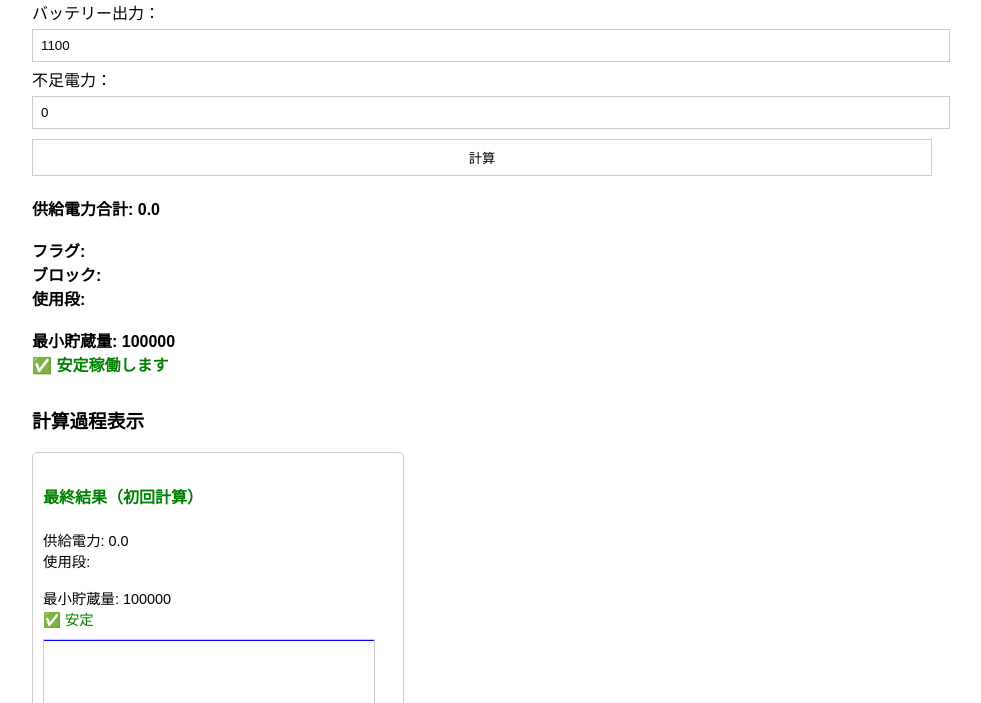
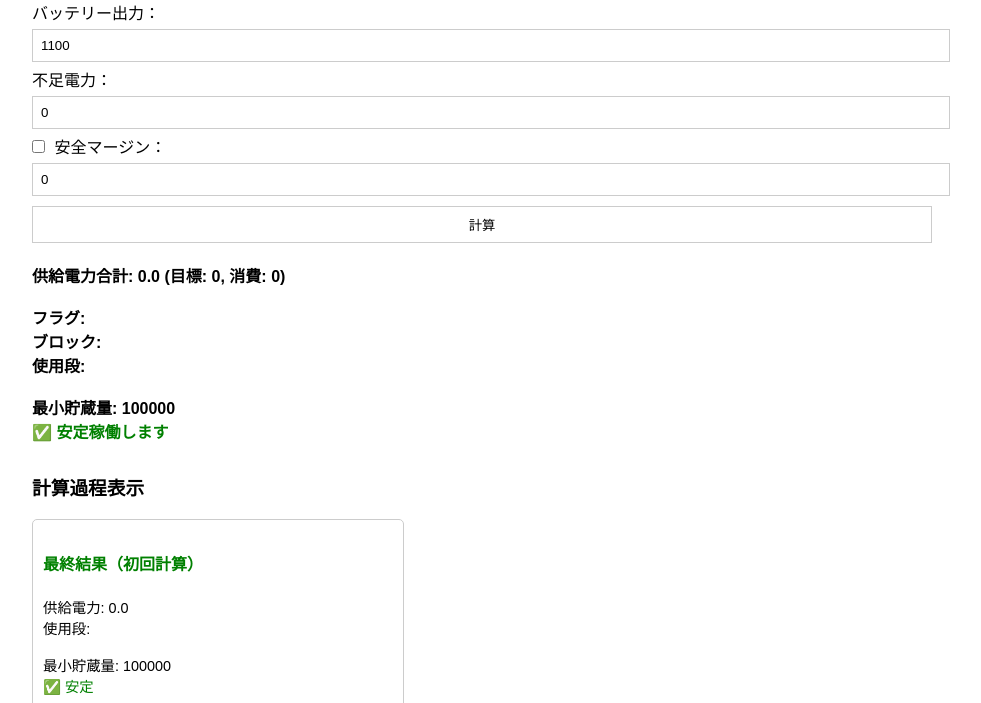
Before and after one commit to wurfel316/power-adjustment-tool, a plain HTML site: page index.html in a window 1280 px wide. Both pictures are taken after a click on the button "計算". Shown: the part 95-798 px from the top of the page, without its empty margins (158-1139 px from the left). Drawn offline with Linux system fonts and the light colour scheme.

Commit message:
Update index.html
安全マージン機能を実装

```diff
--- a/index.html
+++ b/index.html
@@ -116,6 +116,11 @@
     <input id="a" type="number" step="10" value="1100">
     不足電力：
     <input id="t" type="number" step="5" value="0">
+    <label>
+        <input id="marginCheck" type="checkbox" style="width: auto; margin-right: 5px;">
+        安全マージン：
+    </label>
+    <input id="m" type="number" step="5" value="0">
     <button onclick="calc()">計算</button>
     <div id="result"></div>
     <div id="all-steps" style="display: none; margin-top: 30px;">
@@ -129,26 +134,30 @@
         function calc() {
             const baseA = Number(document.getElementById("a").value);
             const T0 = Number(document.getElementById("t").value);
+            const margin = Number(document.getElementById("m").value);
+            const marginEnabled = document.getElementById("marginCheck").checked;
+            const targetT = marginEnabled ? T0 + margin : T0;
 
             // 全ての計算結果を保存する配列
             const allResults = [];
 
             // 初回計算（制限なし）
-            let result = runSimulation(baseA, T0, Infinity);
+            // runSimulation(baseA, allocationTarget, consumption, maxAllowedPow)
+            let result = runSimulation(baseA, targetT, T0, Infinity);
             allResults.push({ result: result, step: 0, maxPowLimit: Infinity });
             let retryCount = 0;
 
             // deadの場合、最大パルス段を下げて再計算
             // パルス段(p>=3)が存在する場合のみリトライ可能
             while (result.dead && result.maxPulsePow >= 3 && retryCount < 10) {
-                result = runSimulation(baseA, T0, result.maxPulsePow - 1);
+                result = runSimulation(baseA, targetT, T0, result.maxPulsePow - 1);
                 retryCount++;
                 allResults.push({ result: result, step: retryCount, maxPowLimit: result.maxPulsePow });
             }
 
             // 結果表示
             let text = "";
-            text += `供給電力合計: ${result.current.toFixed(1)}<br>`;
+            text += `供給電力合計: ${result.current.toFixed(1)} (目標: ${targetT}, 消費: ${T0})<br>`;
 
             // 構成要素の表示（段順にソート）
             const sortedUsed = [...result.used].sort((a, b) => a.pow - b.pow);
@@ -257,14 +266,24 @@
             const axisColor = isDarkMode ? "#e0e0e0" : "black";
 
             if (result.times.length > 1) {
-                // グラフのX軸範囲：シミュレーションが終了した時間（枯渇時はその時点まで）
-                const maxTime = result.times[result.times.length - 1];
+                // グラフ描画の終了時刻を決定
+                // graphEndTimeが設定されていればそれを使用、なければ最後まで
+                const displayEndTime = result.graphEndTime !== null ? result.graphEndTime : result.times[result.times.length - 1];
+
+                // 表示する範囲のインデックスを見つける
+                let endIndex = result.times.findIndex(t => t >= displayEndTime);
+                if (endIndex === -1) endIndex = result.times.length - 1;
+
+                // 表示範囲のデータを抽出
+                const displayTimes = result.times.slice(0, endIndex + 1);
+                const displayStores = result.stores.slice(0, endIndex + 1);
+                const maxTime = displayTimes[displayTimes.length - 1];
 
                 ctx.beginPath();
-                ctx.moveTo(0, height - (result.stores[0] / STORAGE_MAX) * height);
-                for (let i = 1; i < result.times.length; i++) {
-                    const x = (result.times[i] / maxTime) * width;
-                    const y = height - (result.stores[i] / STORAGE_MAX) * height;
+                ctx.moveTo(0, height - (displayStores[0] / STORAGE_MAX) * height);
+                for (let i = 1; i < displayTimes.length; i++) {
+                    const x = (displayTimes[i] / maxTime) * width;
+                    const y = height - (displayStores[i] / STORAGE_MAX) * height;
                     ctx.lineTo(x, y);
                 }
 
@@ -283,15 +302,20 @@
                 ctx.fillStyle = axisColor;
                 ctx.font = "12px sans-serif";
                 ctx.textAlign = "right";
-                // 右端から少し離して表示
                 ctx.fillText(Math.round(maxTime) + "s", width - 5, height - 5);
             }
         }
 
-        function runSimulation(baseA, T0, maxAllowedPow) {
+        /**
+         * @param {number} baseA バッテリー出力
+         * @param {number} targetT 目標供給電力（不足電力＋マージン）
+         * @param {number} realT 実際の消費電力（不足電力）
+         * @param {number} maxAllowedPow 最大許容段数
+         */
+        function runSimulation(baseA, targetT, realT, maxAllowedPow) {
             const A = baseA * 4;
 
-            /* ===== 段選択 ===== */
+            /* ===== 段選択 (targetTを使用) ===== */
             let used = [];
             let current = 0;
             let value = A / 2;
@@ -300,7 +324,7 @@
             while (value > 1) {
                 // n（段数）が許容範囲内であれば追加判定
                 if (n <= maxAllowedPow) {
-                    if (current + value <= T0) {
+                    if (current + value <= targetT) {
                         current += value;
                         used.push({ val: value, pow: n });
                     }
@@ -309,8 +333,8 @@
                 n++;
             }
 
-            /* ===== T0を下回らないよう補正 ===== */
-            if (current < T0) {
+            /* ===== targetTを下回らないよう補正 ===== */
+            if (current < targetT) {
                 const usedPows = new Set(used.map(u => u.pow));
                 // nはループ終了後の値になっているので、maxAllowedPowと比較して調整
                 let extraPow = n - 1;
@@ -321,7 +345,7 @@
 
                 while (
                     extraPow > 0 &&
-                    (usedPows.has(extraPow) || current + extraVal < T0)
+                    (usedPows.has(extraPow) || current + extraVal < targetT)
                 ) {
                     extraPow--;
                     extraVal = A / Math.pow(2, extraPow);
@@ -336,12 +360,12 @@
                 }
             }
 
-            /* ===== 過剰分を削減する最適化 ===== */
-            // 値の大きい順にソートし、削除してもT0を下回らないなら削除する
+            /* ===== 過剰分を削減する最適化 (targetTを使用) ===== */
+            // 値の大きい順にソートし、削除してもtargetTを下回らないなら削除する
             used.sort((a, b) => b.val - a.val);
             for (let i = 0; i < used.length; i++) {
                 const u = used[i];
-                if (current - u.val >= T0) {
+                if (current - u.val >= targetT) {
                     current -= u.val;
                     used.splice(i, 1);
                     i--; // 削除したのでインデックスを調整
@@ -368,7 +392,7 @@
             const pulsePows = used.map(u => u.pow).filter(p => p >= 3);
             const maxPulsePow = pulsePows.length > 0 ? Math.max(...pulsePows) : 0;
 
-            /* ===== 時間シミュレーション ===== */
+            /* ===== 時間シミュレーション (realTを使用) ===== */
             // 最長パルス周期を計算してシミュレーション時間とする（視覚的にわかりやすくするため2倍）
             const maxCycle = pulsePows.length > 0 ? 10 * Math.pow(2, Math.max(...pulsePows)) : 3600;
             const simTime = maxCycle * 2;
@@ -380,6 +404,8 @@
             // recovered: 減った後、再び満タンまで回復したかどうか
             let hasDropped = false;
             let recovered = false;
+            let fullCount = 0; // 満タンになった回数
+            let graphEndTime = null; // グラフ描画を終了する時刻
 
             const times = [];
             const stores = [];
@@ -392,7 +418,8 @@
                         supply += baseA;
                     }
                 }
-                storage += (supply - T0) * STEP;
+                // ここで実際の消費電力 realT を使用する
+                storage += (supply - realT) * STEP;
                 storage = Math.min(storage, STORAGE_MAX);
                 storage = Math.max(storage, 0);
                 minStorage = Math.min(minStorage, storage);
@@ -404,6 +431,11 @@
                 // 減った状態から満タンに復帰したかをチェック
                 else if (hasDropped && storage >= STORAGE_MAX) {
                     recovered = true;
+                    fullCount++;
+                    // 2度目の満タンでグラフ描画終了時刻を記録（シミュレーションは継続）
+                    if (fullCount >= 2 && graphEndTime === null) {
+                        graphEndTime = time;
+                    }
                 }
 
                 times.push(time);
@@ -432,7 +464,8 @@
                 dead,
                 times,
                 stores,
-                simTime
+                simTime,
+                graphEndTime
             };
         }
     </script>
```
